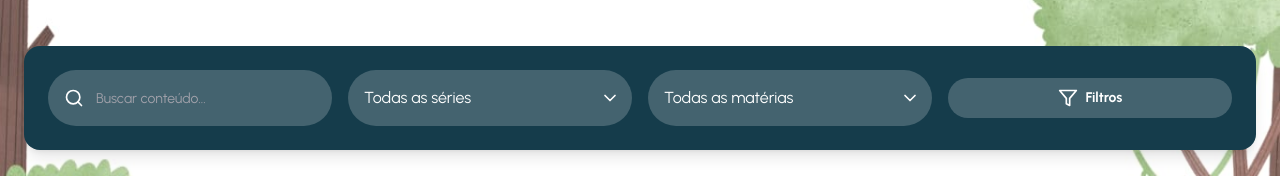
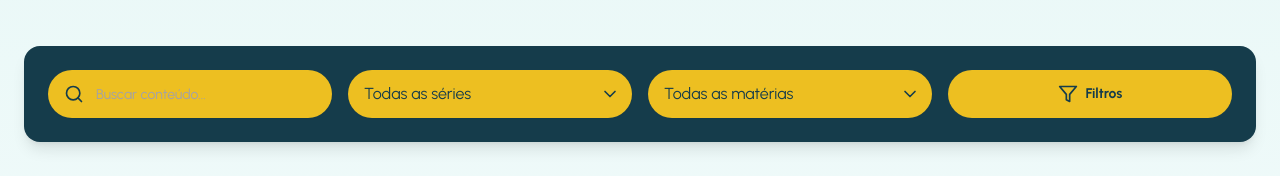
Before and after one commit to marcusmarinhob/MemorIA, a React (Vite) app: page /library in a window 1280 px wide. Shown: the part 274-450 px from the top of the page. Built offline with nearby package versions, Linux system fonts and the light colour scheme.

Commit message:
atualização pagina login

```diff
--- a/src/pages/Library.jsx
+++ b/src/pages/Library.jsx
@@ -17,7 +17,6 @@ import { Badge } from "@/components/ui/badge";
 import Navigation from "@/components/Navigation";
 import ChatBot from "@/components/ChatBot";
 import { toast } from "@/components/ui/use-toast";
-import { text } from "stream/consumers";
 
 const Library = () => {
   const [searchTerm, setSearchTerm] = useState("");
@@ -138,10 +137,10 @@ const Library = () => {
         />
       </Helmet>
 
-      <div className>
+      <div className="min-h-screen bg-gradient-to-b from-[#e6f7f6] to-white">
         <Navigation />
 
-        <div className="pt-32 pb-16 px-6 max-w-7xl mx-auto">
+        <div className="pt-32 pb-18 px-6 max-w-7xl mx-auto">
           {/* Título */}
           <motion.div
             initial={{ opacity: 0, y: 30 }}
@@ -159,6 +158,7 @@ const Library = () => {
           </motion.div>
 
           {/* Filtros */}
+          {/* Filtros */}
           <motion.div
             initial={{ opacity: 0, y: 20 }}
             animate={{ opacity: 1, y: 0 }}
@@ -167,66 +167,54 @@ const Library = () => {
           >
             <div className="grid md:grid-cols-4 gap-4">
               {/* Busca */}
-              <div className="h-full flex items-center">
-                <div className="relative w-full">
-                  <Search className="absolute left-4 top-1/2 -translate-y-1/2 w-5 h-5 text-white pointer-events-none" />
+              <div className="relative h-12 flex items-center">
+                <Search className="absolute left-4 w-5 h-5 text-[#153c4b]" />
                 <Input
                   placeholder="Buscar conteúdo..."
                   value={searchTerm}
                   onChange={(e) => setSearchTerm(e.target.value)}
-                    className="w-full pl-12 pr-4 py-7 rounded-full bg-white/20 text-white placeholder-white border-none shadow-none"
+                  className="w-full pl-12 pr-4 h-12 rounded-full bg-[#edbf21] text-[#153c4b] placeholder-[#153c4b] border-none shadow-sm focus:ring-2 focus:ring-yellow-400"
                 />
-                </div>
               </div>
 
               {/* Série */}
-              <div className="h-full flex items-center">
-                <div className="relative w-full">
+              <div className="relative h-12 flex items-center">
                 <select
                   value={selectedGrade}
                   onChange={(e) => setSelectedGrade(e.target.value)}
-                    className="w-full px-4 py-4 pr-10 rounded-full bg-white/20 text-white appearance-none border-none shadow-none"
+                  className="w-full px-4 h-12 rounded-full bg-[#edbf21] text-[#153c4b] appearance-none border-none shadow-sm focus:ring-2 focus:ring-yellow-400"
                 >
-                    <option value="all" className="bg-[#153c4b] text-white">Todas as séries</option>
+                  <option value="all">Todas as séries</option>
                   {grades.map((grade) => (
-                      <option key={grade} value={grade} className="bg-[#153c4b] text-white">
+                    <option key={grade} value={grade}>
                       {grade}
                     </option>
                   ))}
                 </select>
-                  <ChevronDown className="absolute right-3 top-1/2 -translate-y-1/2 w-5 h-5 text-white pointer-events-none" />
-                </div>
+                <ChevronDown className="absolute right-3 top-1/2 -translate-y-1/2 w-5 h-5 text-[#153c4b] pointer-events-none" />
               </div>
 
               {/* Matéria */}
-              <div className="h-full flex items-center">
-                <div className="relative w-full">
+              <div className="relative h-12 flex items-center">
                 <select
                   value={selectedSubject}
                   onChange={(e) => setSelectedSubject(e.target.value)}
-                    className="w-full px-4 py-4 pr-10 rounded-full bg-white/20 text-white appearance-none border-none shadow-none focus:ring-2 focus:ring-[#edbf21]"
+                  className="w-full px-4 h-12 rounded-full bg-[#edbf21] text-[#153c4b] appearance-none border-none shadow-sm focus:ring-2 focus:ring-yellow-400"
                 >
-                    <option value="all" className="bg-[#153c4b] text-white">Todas as matérias</option>
+                  <option value="all">Todas as matérias</option>
                   {subjects.map((subject) => (
-                      <option key={subject} value={subject} className="bg-[#153c4b] text-white">
+                    <option key={subject} value={subject}>
                       {subject}
                     </option>
                   ))}
                 </select>
-                  <ChevronDown className="absolute right-3 top-1/2 -translate-y-1/2 w-5 h-5 text-white pointer-events-none" />
-                </div>
+                <ChevronDown className="absolute right-3 top-1/2 -translate-y-1/2 w-5 h-5 text-[#153c4b] pointer-events-none" />
               </div>
 
               {/* Botão filtros */}
-              <div className="h-full flex items-center">
+              <div className="h-12 flex items-center">
                 <Button
-                  // Removemos o variant para evitar sobrescrita de estilos
-                  className="w-full px-4 py-4 text-white font-bold rounded-full transition-transform duration-300 flex items-center justify-center hover:scale-105"
-                  style={{
-                    backgroundColor: "rgba(255,255,255,0.2)", // fundo semitransparente
-                    border: "none", // remove borda
-                    color: "white", // força texto branco sempre
-                  }}
+                  className="w-full h-12 bg-[#edbf21] text-[#153c4b] font-bold rounded-full hover:bg-[#edbf21] hover:scale-105 transition-all duration-300 flex items-center justify-center"
                   onClick={() =>
                     toast({
                       title: "Filtros Avançados",
@@ -235,14 +223,12 @@ const Library = () => {
                     })
                   }
                 >
-                  <Filter className="w-5 h-5 mr-2 text-white" />
+                  <Filter className="w-5 h-5 mr-2 text-[#153c4b]" />
                   Filtros
                 </Button>
               </div>
-
             </div>
           </motion.div>
-
 
 
 
```
Also changed, not shown: src/pages/Login.jsx (+30 -68 lines). Lines whose indentation alone changed are shown as unchanged.
